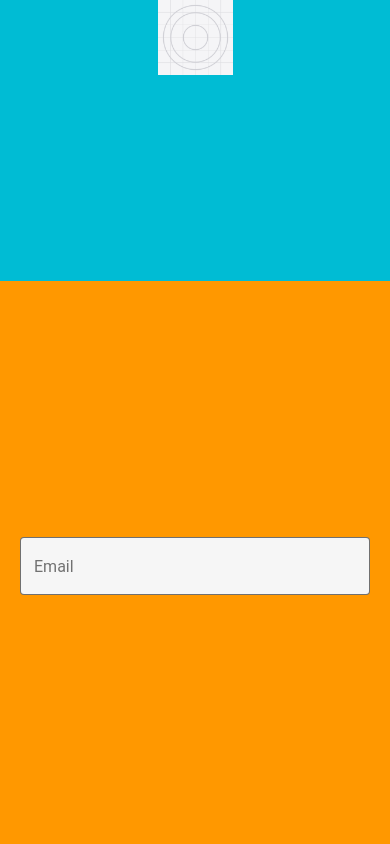
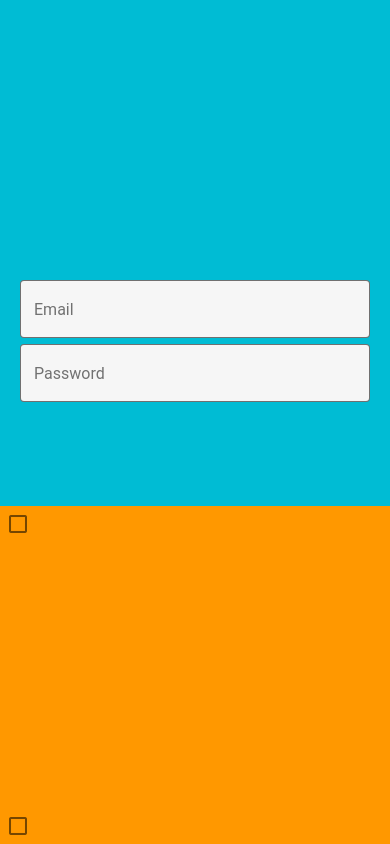
Before and after one commit to Natk21/Tutorly-Expo, a React Native app: screen / in a window 390 px wide. Built offline with nearby package versions, Linux system fonts and the light colour scheme.

Commit message:
Made LogIn screen

```diff
--- a/Components/Screens/Login_Screen.js
+++ b/Components/Screens/Login_Screen.js
@@ -1,17 +1,25 @@
 import React from "react";
 import { Image, StyleSheet, View } from "react-native";
-import { TextInput } from "react-native-paper";
+import { Checkbox, TextInput } from "react-native-paper";
 import { PRIMARY_COLOR, SECONDY_COLOR } from "../../Themes/themeColors";
+import { Title } from 'react-native-paper';
 
 const icon = require("../../assets/icon.png");
-const LogInScreen = () => {
+const LogInScreen = () =>
+{
   return (
     <View style={styles.MainScreen}>
       <View style={styles.LogoArea}>
-        <Image style={styles.logo} source={icon} />
+      </View>
+     <View style={styles.InputArea}>
+        <TextInput mode="outlined" style={styles.textInput} label="Email" />
+        <TextInput mode="outlined" style={styles.textInput} label="Password" />
       </View>
       <View style={styles.ButtonArea}>
-        <TextInput mode="outlined" style={styles.textInput} label="Email" />
+        <Checkbox mode="outlined" style={styles.Checkbox} label="Remember Me" />
+        <Title mode="outlined" style={styles.Title} label="LogIn" />
+        <Title mode="outlined" style={styles.Title} label="Sign Up" />
+        <Checkbox mode="outlined" style={styles.Checkbox} label="Keep me signed in" />
       </View>
     </View>
   );
@@ -20,31 +28,65 @@ const LogInScreen = () => {
 //finish loading screen, with react native paper button for login,
 // add some props to the text-input so that you can tell what each input is
 
-const styles = StyleSheet.create({
-  MainScreen: {
+
+const styles = StyleSheet.create
+({
+  MainScreen:
+  {
     flex: 1,
-    backgroundColor: "#8B008B",
+    backgroundColor: "#FFFFFF",
   },
-  LogoArea: {
+  LogoArea:
+  {
     flex: 1,
     flexDirection: "row",
     justifyContent: "center",
     alignContent: "center",
     backgroundColor: PRIMARY_COLOR,
   },
-  ButtonArea: {
+  ButtonArea:
+  {
     flex: 2,
     backgroundColor: SECONDY_COLOR,
     justifyContent: "center",
   },
-  textInput: {
+  InputArea:
+  {
+    flex: 2,
+    backgroundColor: PRIMARY_COLOR,
+    justifyContent: "center",
+  },
+  textInput:
+  {
     marginLeft: 20,
     marginRight: 20,
   },
-  logo: {
-    height: 75,
-    width: 75,
+  Checkbox:
+  {
+    marginLeft: 15,
+    marginRight: 18,
   },
+  Title:
+  {
+    flex: 1,
+    flexDirection: "row",
+    justifyContent: "center",
+    alignContent: "center",
+  },
+  Title_2:
+  {
+    flex: 2,
+    flexDirection: "row",
+    justifyContent: "center",
+    alignContent: "center",
+  },
+  Checkbox_2:
+  {
+    marginLeft: 18,
+    marginRight: 15,
+  }
+
+
 });
 
 export default LogInScreen;
```
Also changed, not shown: Components/Welcome_Screen.js (added).
